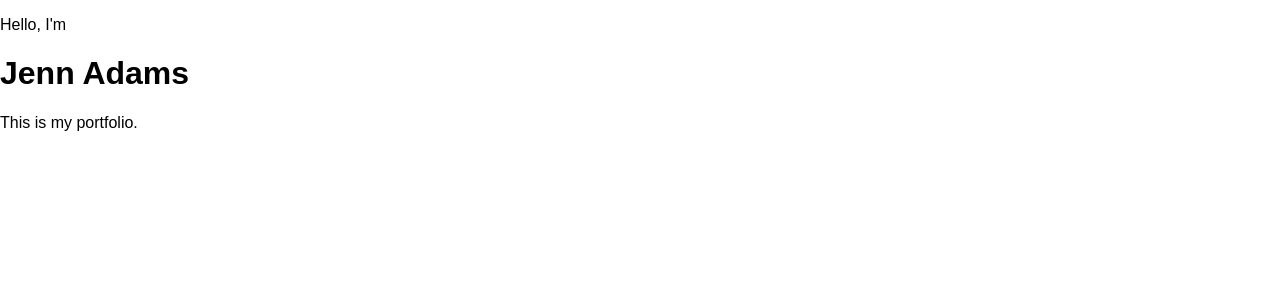
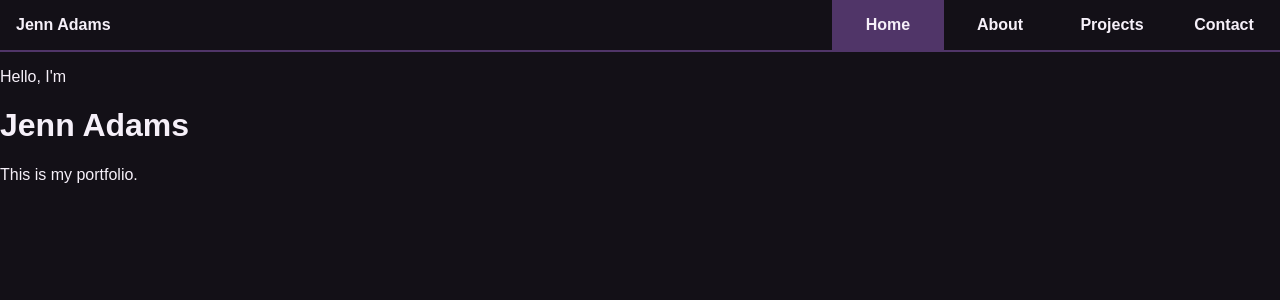
Before and after one commit to jennifercadams/jenn-adams-dev, a React (Vite) app: page / in a window 1280 px wide. Shown: the top 300 px of the page. Built offline with nearby package versions, Linux system fonts and the light colour scheme.

Commit message:
Create page layout component

```diff
--- a/src/App.css
+++ b/src/App.css
@@ -1,4 +1,17 @@
+:root {
+    --primary-bg-color: #131017;
+    --primary-text-color: #f6f0f9;
+    --secondary-bg-color: #3c274e;
+    --highlight-color: #503568;
+}
+
 body {
     font-family: 'Montserrat Variable', sans-serif;
+    color: var(--primary-text-color);
+    background-color: var(--primary-bg-color);
     margin: 0;
 }
+
+a {
+    color: var(--primary-text-color);
+}
--- a/src/App.tsx
+++ b/src/App.tsx
@@ -1,12 +1,15 @@
 import * as React from "react";
 import { BrowserRouter, Route, Routes } from "react-router";
 import HomePage from "~pages/HomePage/HomePage.js";
+import Page from "~pages/Page/Page.js";
 import "./App.css";
 
 export default () => (
     <BrowserRouter>
         <Routes>
-            <Route index element={<HomePage />} />
+            <Route element={<Page />}>
+                <Route index element={<HomePage />} />
+            </Route>
         </Routes>
     </BrowserRouter>
 );
--- /dev/null
+++ b/src/pages/Page/Page.css
@@ -0,0 +1,30 @@
+#header {
+    display: flex;
+    justify-content: space-between;
+    align-items: center;
+    height: 3.25rem;
+    font-weight: bold;
+    font-size: 1rem;
+    border-bottom: solid 2px var(--highlight-color);
+    box-sizing: border-box;
+}
+
+#title {
+    padding: 1rem;
+}
+
+a.nav-link {
+    display: inline-block;
+    text-decoration: none;
+    text-align: center;
+    width: 5rem;
+    padding: 1rem;
+}
+
+a.nav-link:hover {
+    background-color: var(--secondary-bg-color);
+}
+
+a.nav-link.active {
+    background-color: var(--highlight-color);
+}
--- /dev/null
+++ b/src/pages/Page/Page.tsx
@@ -0,0 +1,22 @@
+import * as React from "react";
+import { NavLink, Outlet } from "react-router";
+import "./Page.css";
+
+const Page = () => {
+    return (
+        <div id="main">
+            <div id="header">
+                <div id="title">Jenn Adams</div>
+                <nav id="nav">
+                    <NavLink className="nav-link" to="/">Home</NavLink>
+                    <NavLink className="nav-link" to="/About">About</NavLink>
+                    <NavLink className="nav-link" to="/Projects">Projects</NavLink>
+                    <NavLink className="nav-link" to="/Contact">Contact</NavLink>
+                </nav>
+            </div>
+            <Outlet />
+        </div>
+    );
+}
+
+export default Page;
```
